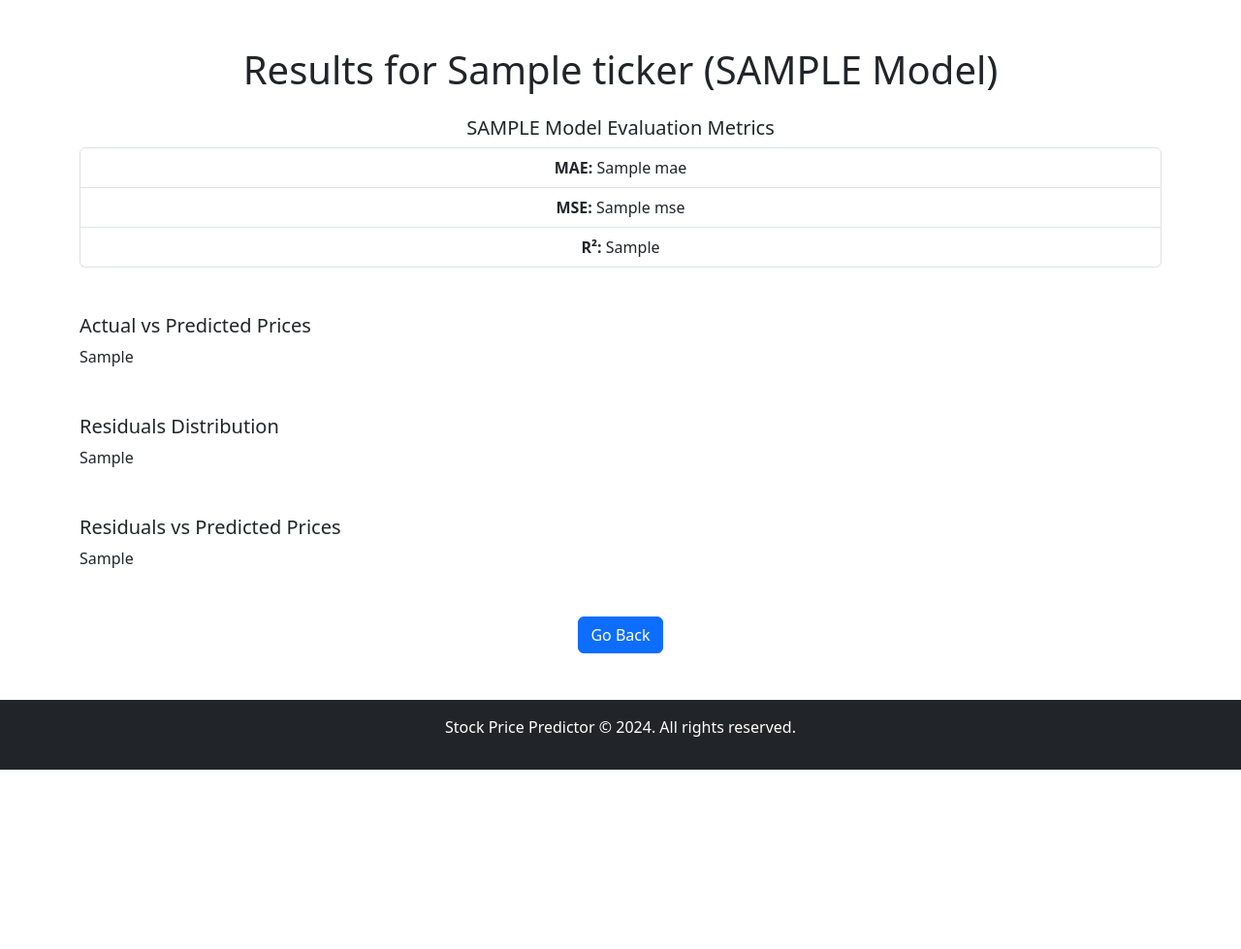
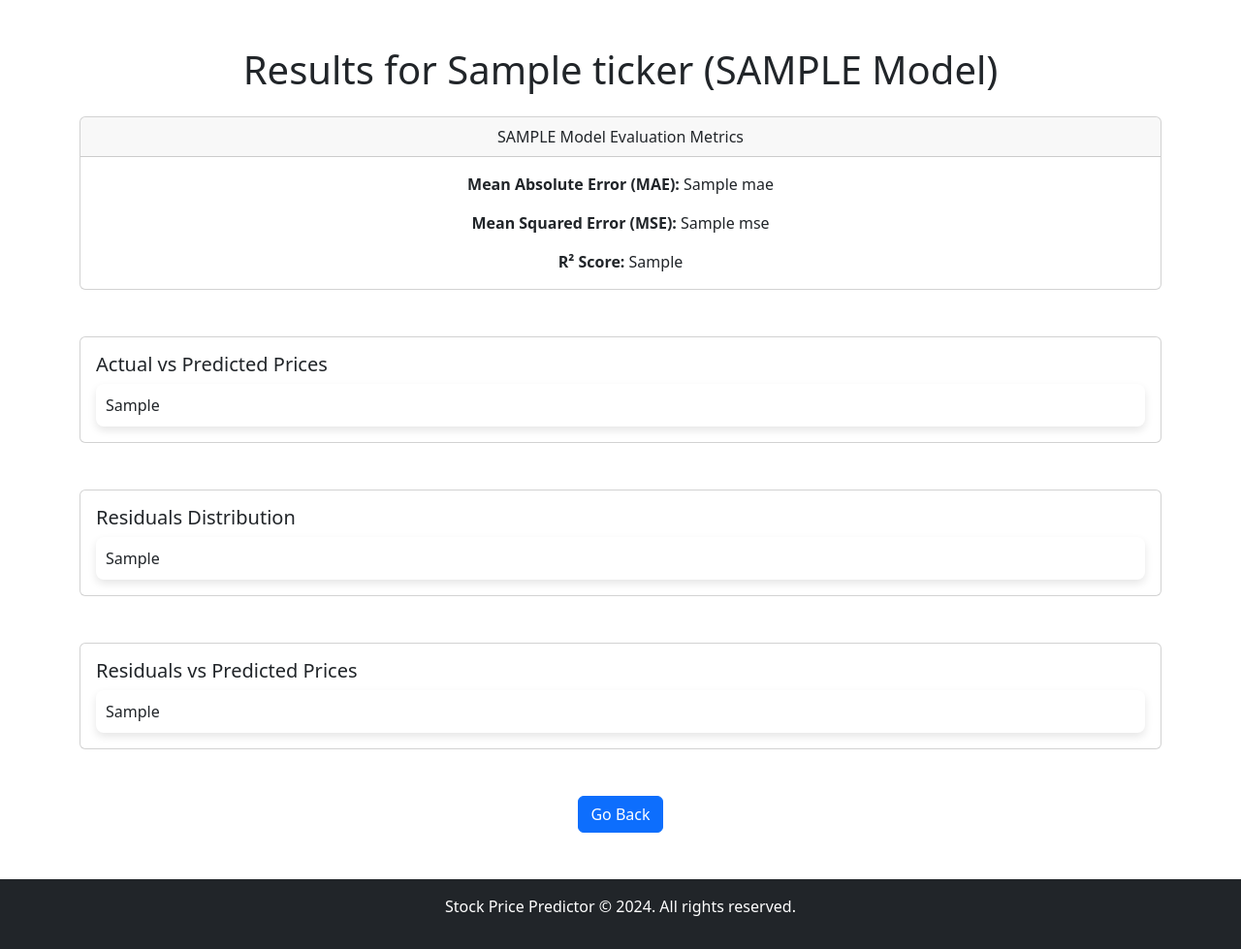
Before and after one commit to juanbracho/UT_Module23, a Flask app: template templates/results.html in a window 1280 px wide. Shown: the part 56-1035 px from the top of the page at 97% size. Before the commit the page ends 850 px from the top, so only its background shows below. Run offline with Flask 3, Linux system fonts and the light colour scheme; the template is opened without the code that fills it: most values are stand-ins (such as "Sample title", 1, 10 or a date in 2020).

Commit message:
minor tweaks, models running well

```diff
--- a/app.py
+++ b/app.py
@@ -97,6 +97,7 @@ def results():
     fig3.update_layout(title='Residuals vs Predicted Prices', xaxis_title='Predicted Prices', yaxis_title='Residuals')
     graph3 = fig3.to_html(full_html=False)
 
+
     return render_template(
         'results.html',
         ticker=ticker,
--- a/static/css/styles.css
+++ b/static/css/styles.css
@@ -33,13 +33,18 @@ body {
     flex-wrap: wrap;
     justify-content: center;
     gap: 20px;
-    margin-top: 20px;
+    margin: 20px auto; /* Add auto centering and spacing */
+    max-width: 1200px; /* Constrain the graph section to a reasonable width */
 }
 
 .graph-section {
-    min-width: 650px; /* Minimum width for graphs */
-    flex: 1 1 45%; /* Allows the graphs to adjust based on screen size */
-    text-align: center;
+    min-width: 600px; /* Adjust minimum width for better display */
+    max-width: 100%;  /* Ensure it doesn't overflow on smaller screens */
+    flex: 1 1 45%;    /* Retain flexibility */
+    padding: 10px;    /* Add padding for separation */
+    box-shadow: 0 4px 8px rgba(0, 0, 0, 0.1); /* Optional: Add shadow for a polished look */
+    border-radius: 8px; /* Rounded corners for aesthetics */
+    background: #fff;   /* Ensure a consistent background color */
 }
 
 /* Ensure graphs and metrics adapt for smaller screens */
--- a/templates/index.html
+++ b/templates/index.html
@@ -8,6 +8,12 @@
     <link href="https://cdn.jsdelivr.net/npm/bootstrap@5.3.0-alpha1/dist/css/bootstrap.min.css" rel="stylesheet">
 </head>
 <body>
+    <!-- Spinner Overlay -->
+<div id="loadingSpinner" class="spinner-overlay">
+    <div class="spinner-border text-primary" role="status">
+        <span class="visually-hidden">Loading...</span>
+    </div>
+</div>
     <nav class="navbar navbar-expand-lg navbar-dark bg-dark">
         <div class="container-fluid">
             <a class="navbar-brand" href="/">Stock Predictor</a>
--- a/templates/results.html
+++ b/templates/results.html
@@ -8,6 +8,12 @@
     <link href="https://cdn.jsdelivr.net/npm/bootstrap@5.3.0-alpha1/dist/css/bootstrap.min.css" rel="stylesheet">
 </head>
 <body>
+    <!-- Spinner Overlay -->
+<div id="loadingSpinner" class="spinner-overlay">
+    <div class="spinner-border text-primary" role="status">
+        <span class="visually-hidden">Loading...</span>
+    </div>
+</div>
     <nav class="navbar navbar-expand-lg navbar-dark bg-dark">
         <div class="container-fluid">
             <a class="navbar-brand" href="/">Stock Predictor</a>
@@ -27,27 +33,41 @@
         <h1 class="text-center">Results for {{ ticker }} ({{ model_type.upper() }} Model)</h1>
 
         <!-- Metrics Section -->
-        <div class="text-center mt-4">
-            <h5>{{ model_type.upper() }} Model Evaluation Metrics</h5>
-            <ul class="list-group">
-                <li class="list-group-item"><strong>MAE:</strong> {{ metrics.mae }}</li>
-                <li class="list-group-item"><strong>MSE:</strong> {{ metrics.mse }}</li>
-                <li class="list-group-item"><strong>R²:</strong> {{ metrics.r2 }}</li>
-            </ul>
+        <div class="card text-center mt-4">
+            <div class="card-header">
+                {{ model_type.upper() }} Model Evaluation Metrics
+            </div>
+            <div class="card-body">
+                <p class="card-text"><strong>Mean Absolute Error (MAE):</strong> {{ metrics.mae }}</p>
+                <p class="card-text"><strong>Mean Squared Error (MSE):</strong> {{ metrics.mse }}</p>
+                <p class="card-text"><strong>R² Score:</strong> {{ metrics.r2 }}</p>
+            </div>
         </div>
 
         <!-- Graphs Section -->
-        <div class="mt-5">
-            <h5>Actual vs Predicted Prices</h5>
-            {{ graph1|safe }}
+        <div class="card mt-5">
+            <div class="card-body">
+                <h5 class="card-title">Actual vs Predicted Prices</h5>
+                <div class="graph-section">
+                    {{ graph1|safe }}
+                </div>
+            </div>
         </div>
-        <div class="mt-5">
-            <h5>Residuals Distribution</h5>
-            {{ graph2|safe }}
+        <div class="card mt-5">
+            <div class="card-body">
+                <h5 class="card-title">Residuals Distribution</h5>
+                <div class="graph-section">
+                    {{ graph2|safe }}
+                </div>
+            </div>
         </div>
-        <div class="mt-5">
-            <h5>Residuals vs Predicted Prices</h5>
-            {{ graph3|safe }}
+        <div class="card mt-5">
+            <div class="card-body">
+                <h5 class="card-title">Residuals vs Predicted Prices</h5>
+                <div class="graph-section">
+                    {{ graph3|safe }}
+                </div>
+            </div>
         </div>
 
         <!-- Back Button -->
```
Also changed, not shown: 5 other files.
